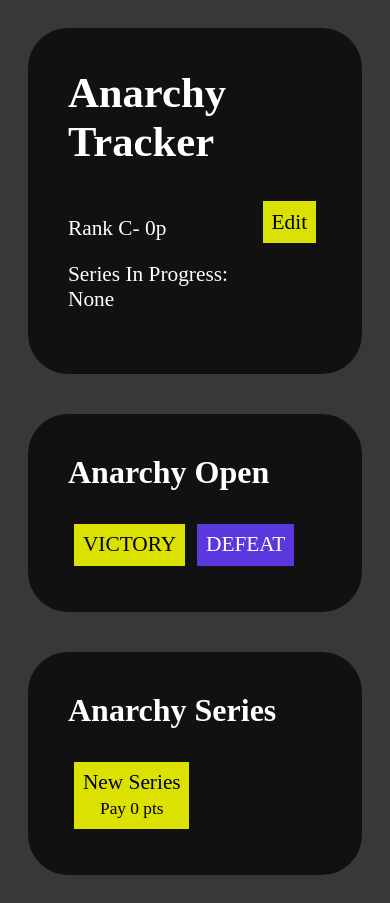
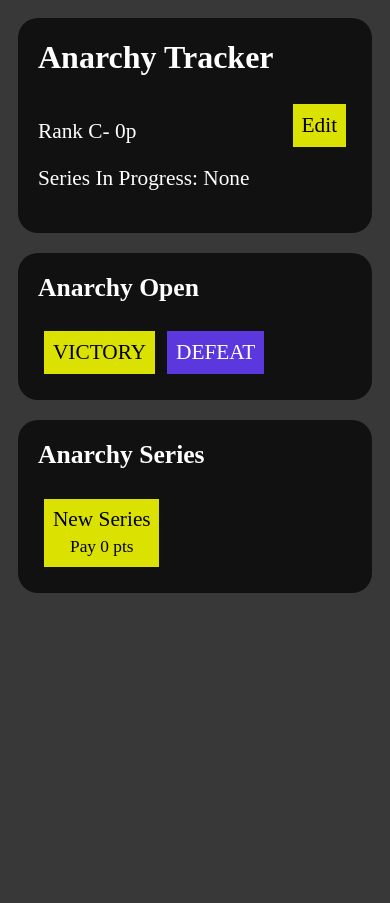
Before and after one commit to JBYoshi/anarchy, a Preact app: page / in a window 390 px wide. After the commit the page ends 844 px from the top, so only its background shows below. Built offline with nearby package versions, Linux system fonts and the light colour scheme; a web font is replaced by a local one.

Commit message:
Make the UI smaller on mobile to better match the screens.
I originally designed the UI on desktop and needed to make it big to fill the screen. Mobile doesn't
have as much space that needs filling.

```diff
--- a/src/app.css
+++ b/src/app.css
@@ -18,11 +18,18 @@ body {
 }
 input, select, option {
   font-family: "Splatoon 2";
+  font-size: inherit;
 }
 
 h1, h2 {
   margin-top: 0;
   font-family: "Splatoon 1";
+}
+h1 {
+  font-size: 2em;
+}
+h2 {
+  font-size: 1.5em;
 }
 
 button {
@@ -32,6 +39,7 @@ button {
   margin: 0.3em;
   border-radius: 0;
   border: 0;
+  color: black;
   background-color: rgb(219, 225, 0);
 }
 .victory-defeat-swap:not(:disabled) {
@@ -76,3 +84,20 @@ button {
     grid-auto-rows: max-content;
   }
 }
+
+@media (max-width: 600px) {
+  * {
+    line-height: 1.2em;
+  }
+  h1 {
+    font-size: 1.5em;
+  }
+  h2 {
+    font-size: 1.2em;
+  }
+  .section {
+    padding: 20px;
+    border-radius: 20px;
+    margin: 10px;
+  }
+}
```
